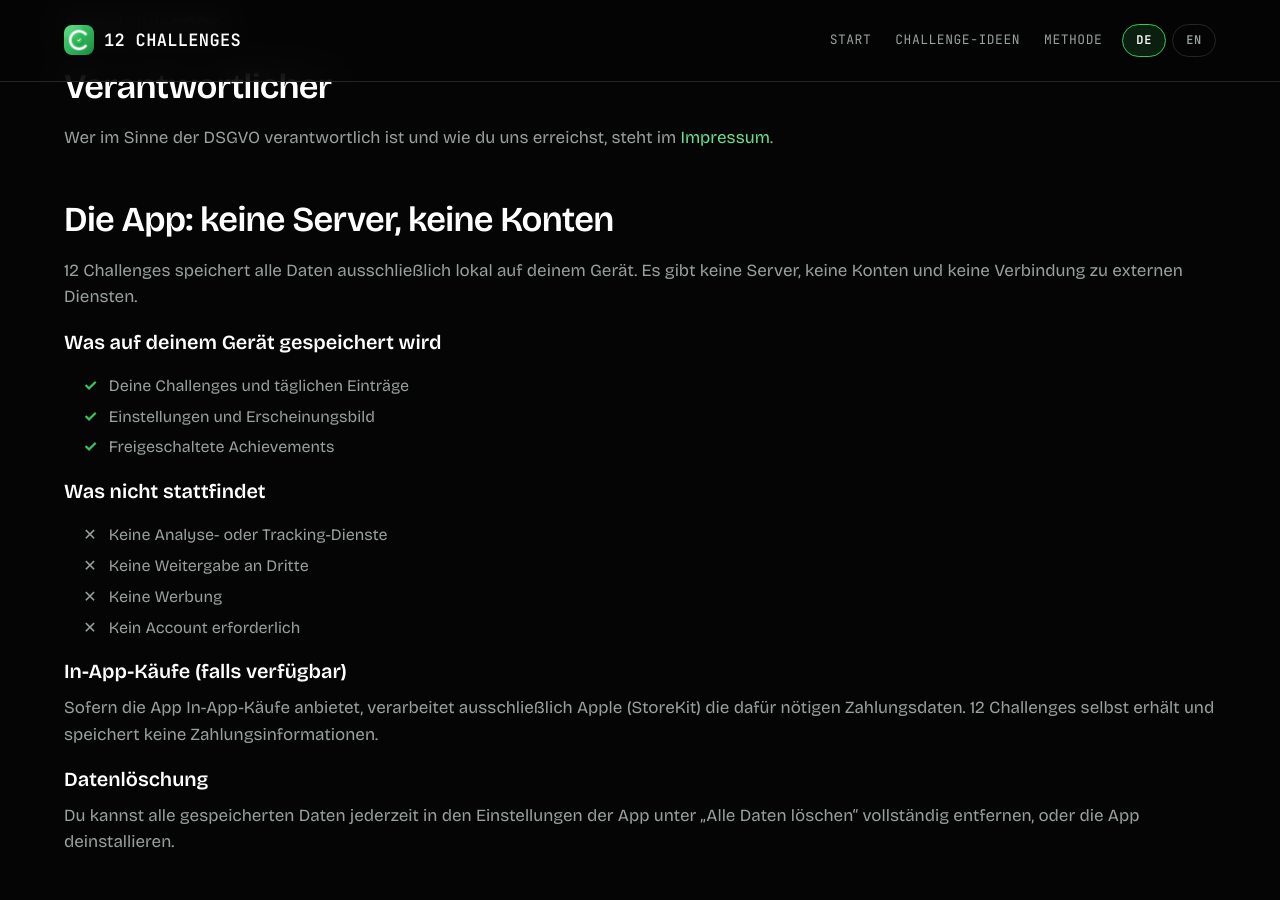
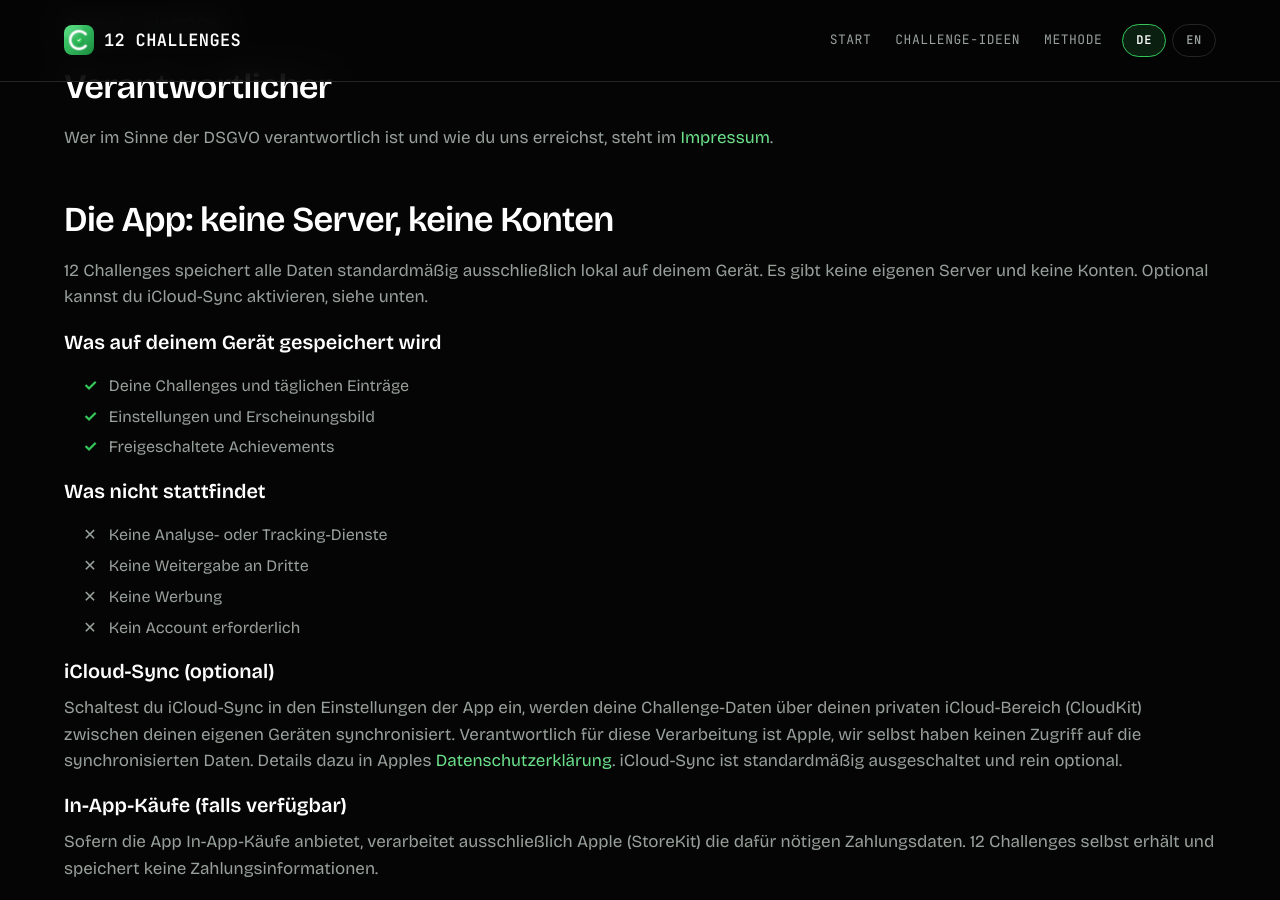
Before and after one commit to YannesJ/12c-website, a Jekyll site: the page built from privacy.html, in a window 1280 px wide and 900 px high, scrolled down 248 px. Built offline with Jekyll 4.4.1, drawn with Linux system fonts in a browser that asks for light colours.

Commit message:
fix: iCloud-Sync in Datenschutzerklärung und Support-FAQ offenlegen
privacy.html/en/privacy.html behaupteten "keine Verbindung zu
externen Diensten", obwohl die App seit dem iCloud-Sync-Feature
optional CloudKit nutzt. Neuer Abschnitt erklärt die Verarbeitung
durch Apple. Support-FAQ "Wo werden meine Daten gespeichert?" stand
im Widerspruch zur eigenen Preis-FAQ (die iCloud-Sync bereits als
Gratis-Feature nennt), jetzt korrigiert. DE+EN.

Co-Authored-By: Claude Sonnet 5 <noreply@anthropic.com>

```diff
--- a/en/support.html
+++ b/en/support.html
@@ -25,7 +25,7 @@ email_script: true
         "name": "Where is my data stored?",
         "acceptedAnswer": {
           "@type": "Answer",
-          "text": "Exclusively on your iPhone. There are no servers, no accounts, no tracking and no sharing with third parties. See the Privacy Policy for details."
+          "text": "By default, exclusively on your iPhone. There are no servers, no accounts, no tracking and no sharing with third parties. If you turn on iCloud sync, syncing between your devices runs through your own private iCloud storage at Apple. See the Privacy Policy for details."
         }
       },
       {
@@ -109,7 +109,7 @@ email_script: true
           </details>
           <details>
             <summary>Where is my data stored?</summary>
-            <p>Exclusively on your iPhone. There are no servers, no accounts, no tracking and no sharing with third parties. See the <a href="{{ site.data.pages.privacy.en | relative_url }}">Privacy Policy</a> for details.</p>
+            <p>By default, exclusively on your iPhone. There are no servers, no accounts, no tracking and no sharing with third parties. If you turn on iCloud sync, syncing between your devices runs through your own private iCloud storage at Apple. See the <a href="{{ site.data.pages.privacy.en | relative_url }}">Privacy Policy</a> for details.</p>
           </details>
           <details>
             <summary>How do I get my data onto a new iPhone?</summary>
--- a/privacy.html
+++ b/privacy.html
@@ -22,8 +22,9 @@ description: "Datenschutzerklärung für die iPhone-App 12 Challenges. Keine Ser
         <section>
           <h2>Die App: keine Server, keine Konten</h2>
           <p>
-            12 Challenges speichert alle Daten ausschließlich lokal auf deinem Gerät. Es gibt
-            keine Server, keine Konten und keine Verbindung zu externen Diensten.
+            12 Challenges speichert alle Daten standardmäßig ausschließlich lokal auf deinem
+            Gerät. Es gibt keine eigenen Server und keine Konten. Optional kannst du iCloud-Sync
+            aktivieren, siehe unten.
           </p>
           <h3>Was auf deinem Gerät gespeichert wird</h3>
           <ul class="list-check">
@@ -38,6 +39,15 @@ description: "Datenschutzerklärung für die iPhone-App 12 Challenges. Keine Ser
             <li>Keine Werbung</li>
             <li>Kein Account erforderlich</li>
           </ul>
+          <h3>iCloud-Sync (optional)</h3>
+          <p>
+            Schaltest du iCloud-Sync in den Einstellungen der App ein, werden deine
+            Challenge-Daten über deinen privaten iCloud-Bereich (CloudKit) zwischen deinen
+            eigenen Geräten synchronisiert. Verantwortlich für diese Verarbeitung ist Apple, wir
+            selbst haben keinen Zugriff auf die synchronisierten Daten. Details dazu in
+            Apples <a href="https://www.apple.com/legal/privacy/de-ww/" target="_blank" rel="noopener">Datenschutzerklärung</a>.
+            iCloud-Sync ist standardmäßig ausgeschaltet und rein optional.
+          </p>
           <h3>In-App-Käufe (falls verfügbar)</h3>
           <p>
             Sofern die App In-App-Käufe anbietet, verarbeitet ausschließlich Apple (StoreKit)
--- a/support.html
+++ b/support.html
@@ -25,7 +25,7 @@ email_script: true
         "name": "Wo werden meine Daten gespeichert?",
         "acceptedAnswer": {
           "@type": "Answer",
-          "text": "Ausschließlich lokal auf deinem iPhone. Es gibt keine Server, keine Konten, kein Tracking und keine Weitergabe an Dritte. Details stehen in der Datenschutzerklärung."
+          "text": "Standardmäßig ausschließlich lokal auf deinem iPhone. Es gibt keine Server, keine Konten, kein Tracking und keine Weitergabe an Dritte. Aktivierst du iCloud-Sync, läuft die Synchronisation zwischen deinen Geräten über deinen privaten iCloud-Bereich bei Apple. Details stehen in der Datenschutzerklärung."
         }
       },
       {
@@ -109,7 +109,7 @@ email_script: true
           </details>
           <details>
             <summary>Wo werden meine Daten gespeichert?</summary>
-            <p>Ausschließlich lokal auf deinem iPhone. Es gibt keine Server, keine Konten, kein Tracking und keine Weitergabe an Dritte. Details stehen in der <a href="{{ site.data.pages.privacy.de | relative_url }}">Datenschutzerklärung</a>.</p>
+            <p>Standardmäßig ausschließlich lokal auf deinem iPhone. Es gibt keine Server, keine Konten, kein Tracking und keine Weitergabe an Dritte. Aktivierst du iCloud-Sync, läuft die Synchronisation zwischen deinen Geräten über deinen privaten iCloud-Bereich bei Apple. Details stehen in der <a href="{{ site.data.pages.privacy.de | relative_url }}">Datenschutzerklärung</a>.</p>
           </details>
           <details>
             <summary>Wie bekomme ich meine Daten auf ein neues iPhone?</summary>
```
Also changed, not shown: en/privacy.html (+11 -2 lines).
